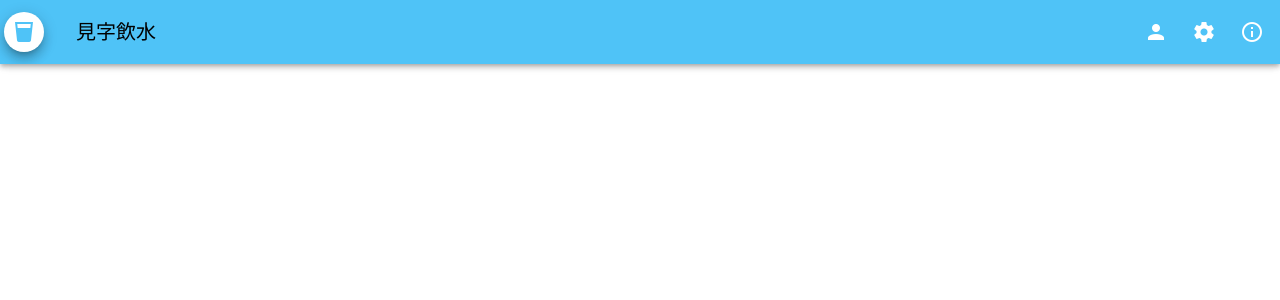
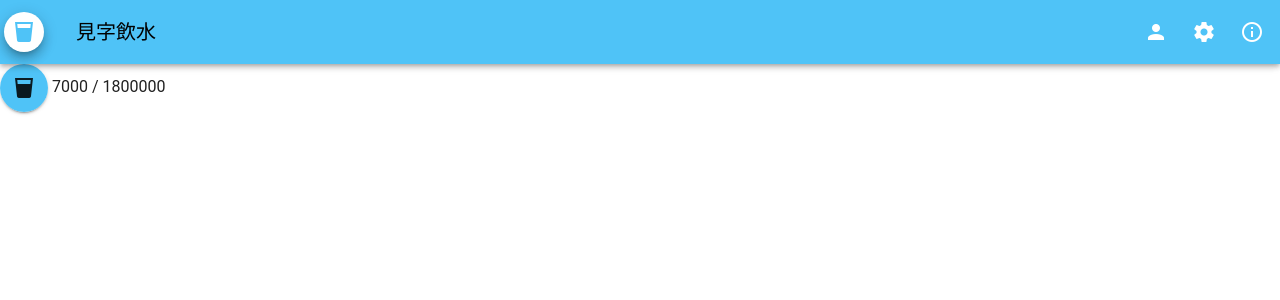
Before and after one commit to Blackcityhenry/drinkwater, a Vue app: page / in a window 1280 px wide. Shown: the top 300 px of the page. Built offline with nearby package versions, Linux system fonts and the light colour scheme.

Commit message:
READY: WaterButton frontend counting and noti

```diff
--- a/src/App.vue
+++ b/src/App.vue
@@ -6,7 +6,11 @@ import { RouterView } from 'vue-router'
 
 <template>
   <VApp>
-    <WaterHeader />
-    <RouterView />
+    <VLayout>
+      <WaterHeader />
+      <VMain>
+        <RouterView />
+      </VMain>
+    </VLayout>
   </VApp>
 </template>
--- a/src/components/WaterButton.vue
+++ b/src/components/WaterButton.vue
@@ -1,43 +1,110 @@
 <template>
-  <VBtn fab class="drink-button white--text" :style="'background: linear-gradient(to bottom, #eee 0% , #eee ' + waterarea + ' , #4fc3f7 ' + emptyarea + ' , #4fc3f7 100% )'" @click="drinkWater()">
-    <VIcon>
-      mdi-cup
-    </VIcon>
+  <VBtn icon="mdi-cup" class="drink-button white--text"
+    :style="'background: linear-gradient(to bottom, #eee 0% , #eee ' + waterarea + ' , #4fc3f7 ' + emptyarea + ' , #4fc3f7 100% )'"
+    @click="drinkWater()">
   </VBtn>
+  {{ countingSec }} /
+  {{ drinkingIntervalModel }}
 </template>
 
 <script>
+import { mapActions, mapWritableState, mapState } from 'pinia';
+
+import { useSettingStore } from '../stores/setting';
+import { useWaterStore } from '../stores/water';
+import { useNotificationStore } from '../stores/notification';
+
 export default {
   name: 'WaterButton',
+  data() {
+    return {
+      countingSec: 0,
+      trigger: null,
+      timer: null,
+      counting: null,
+    }
+  },
   computed: {
-    waterlevel: function(){
-      var temp = this.countingSec / this.drinkwaterInterval * 100;
+    waterlevel: function () {
+      var temp = this.countingSec / this.drinkingIntervalModel * 100;
       return temp;
     },
-    waterarea: function(){
+    waterarea: function () {
       var temp;
       temp = this.waterlevel - 1 > 0 ? this.waterlevel - 1 : 0;
       temp += '%';
       return temp;
     },
-    emptyarea: function(){
+    emptyarea: function () {
       var temp;
       temp = this.waterlevel - 1 < 0 ? 0 : this.waterlevel + 1;
       temp += '%';
       return temp;
     },
+    ...mapState(useSettingStore, ['drinkingIntervalModel', 'notiMp3', 'recurringNoti']),
+    ...mapWritableState(useWaterStore, ['cupsOfWaterDrank']),
   },
-  methods:{
-    drinkWater(){
+  methods: {
+    drinkWater() {
       this.resetClock();
       this.cupsOfWaterDrank++;
     },
+    resetClock() {
+      this.grantNoti();
 
+      clearTimeout(this.timer);
+      clearInterval(this.trigger);
+      clearInterval(this.counting);
+
+      // for water drinking animation
+      var drink = setInterval(() => {
+        if (this.countingSec > 10000) {
+          this.countingSec -= 10000;
+        } else {
+          this.countingSec = 0;
+          clearInterval(drink);
+        }
+      }, 1)
+
+      this.countdown();
+    },
+    countdown() {
+      console.log('created')
+      this.counting = setInterval(() => {
+        if (this.countingSec < this.drinkingIntervalModel) {
+          this.countingSec += 1000;
+        } else { }
+      }, 1000)
+
+      this.timer = setTimeout(() => {
+        this.triggerNoti();
+      }, this.drinkingIntervalModel)
+    },
+    triggerNoti() {
+
+      if (this.recurringNoti) {
+
+        this.trigger = setInterval(() => {
+          new Notification('見字飲水！');
+          new Audio(`./audio/${this.notiMp3}`).play();
+        }, 1000)
+
+      } else {
+        new Notification('見字飲水！');
+        new Audio(`./audio/${this.notiMp3}`).play();
+      }
+    },
+    ...mapActions(useNotificationStore, ['grantNoti'])
+  },
+  watch: {
+    drinkingIntervalModel() {
+      this.resetClock()
+    }
+  },
+  created() {
+    this.countdown();
   }
 }
 </script>
 
-<!-- Add "scoped" attribute to limit CSS to this component only -->
-<style scoped lang="scss">
-
-</style>
+<style scoped lang="scss"></style>
--- a/src/components/WaterInfo.vue
+++ b/src/components/WaterInfo.vue
@@ -22,41 +22,29 @@
 </template>
 
 <script>
-import { mapWritableState } from 'pinia';
+import { mapActions, mapWritableState } from 'pinia';
 import { useNotificationStore } from '../stores/notification';
+
 export default {
   name: 'WaterInfo',
-  data(){
+  data() {
     return {
       infoDialogModel: false,
-
     }
   },
   computed: {
     ...mapWritableState(useNotificationStore, ['notification'])
   },
   methods: {
-    grantNoti(){
-      Notification.requestPermission().then(
-        permission => {
-          if ( permission === 'granted' ){
-            this.notificaiton = true;
-          } else if ( permission === 'denied' ){
-            this.notification = false;
-          }
-        }
-      )
+    getNotiStatus() {
+      this.notification = Notification.permission === 'granted';
     },
-    getNotiStatus(){
-      this.notification = Notification.permission === 'granted';
-    }
+    ...mapActions(useNotificationStore, ['grantNoti'])
   },
-  created(){
+  created() {
     this.getNotiStatus();
   }
 }
 </script>
 
-<style>
-
-</style>
+<style></style>
--- a/src/components/WaterSetting.vue
+++ b/src/components/WaterSetting.vue
@@ -41,7 +41,6 @@ export default {
   data() {
     return {
       settingDialogModel: false,
-      recurringNoti: false,
       notiOption: [
         "water.mp3",
         "minecraft-drinking.mp3"
@@ -75,7 +74,7 @@ export default {
     }
   },
   computed: {
-    ...mapWritableState(useSettingStore, ['notiMp3', 'drinkingIntervalModel'])
+    ...mapWritableState(useSettingStore, ['notiMp3', 'drinkingIntervalModel', 'recurringNoti'])
   },
   methods: {
     playDemo() {
--- a/src/stores/notification.js
+++ b/src/stores/notification.js
@@ -5,5 +5,18 @@ export const useNotificationStore = defineStore('notification', {
     return {
       notification: null,
     }
+  },
+  actions: {
+    grantNoti() {
+      Notification.requestPermission().then(
+        permission => {
+          if (permission === 'granted') {
+            this.notificaiton = true;
+          } else if (permission === 'denied') {
+            this.notification = false;
+          }
+        }
+      )
+    },
   }
 })
--- a/src/stores/setting.js
+++ b/src/stores/setting.js
@@ -5,6 +5,7 @@ export const useSettingStore = defineStore('setting', {
     return {
       notiMp3: "water.mp3",
       drinkingIntervalModel: 1800000,
+      recurringNoti: false
     }
   }
 })
--- /dev/null
+++ b/src/stores/water.js
@@ -0,0 +1,9 @@
+import { defineStore } from "pinia";
+
+export const useWaterStore = defineStore('water', {
+  state() {
+    return {
+      cupOfWaterDrank: 0,
+    }
+  }
+})
```
